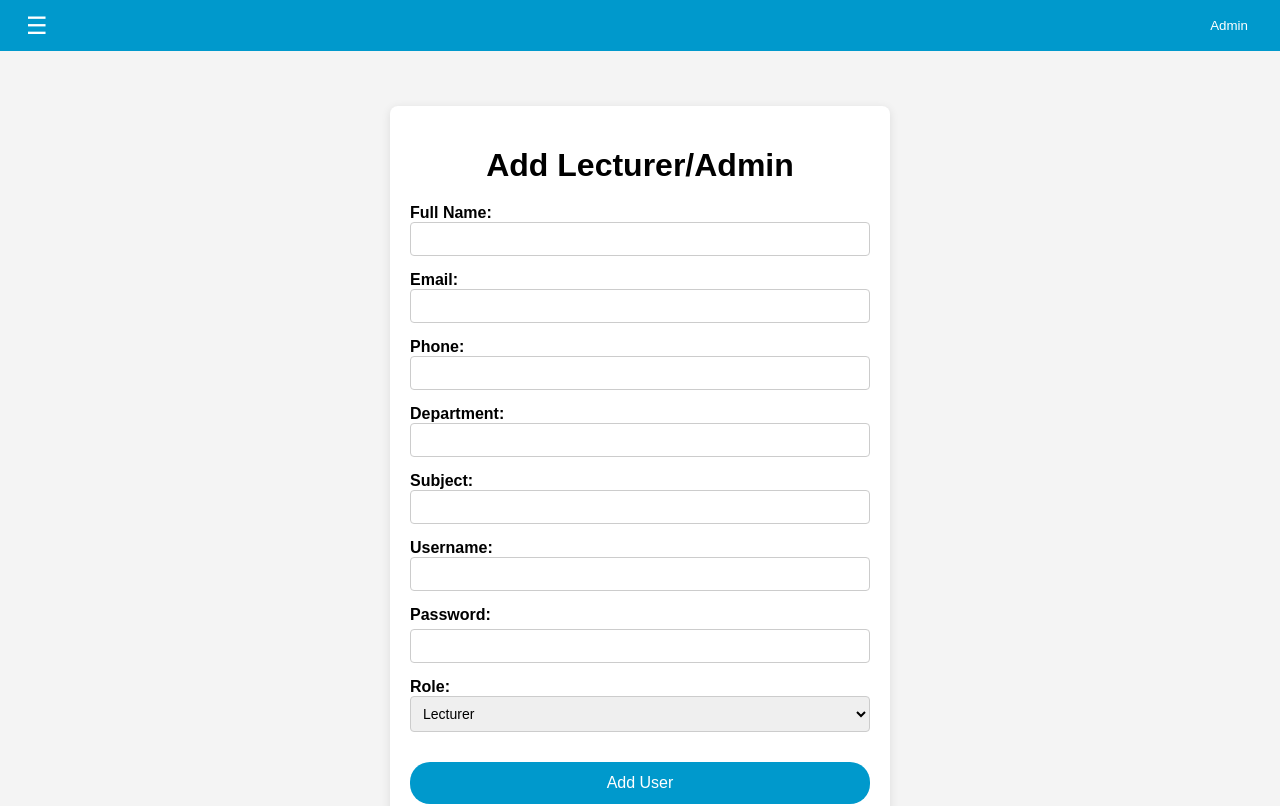
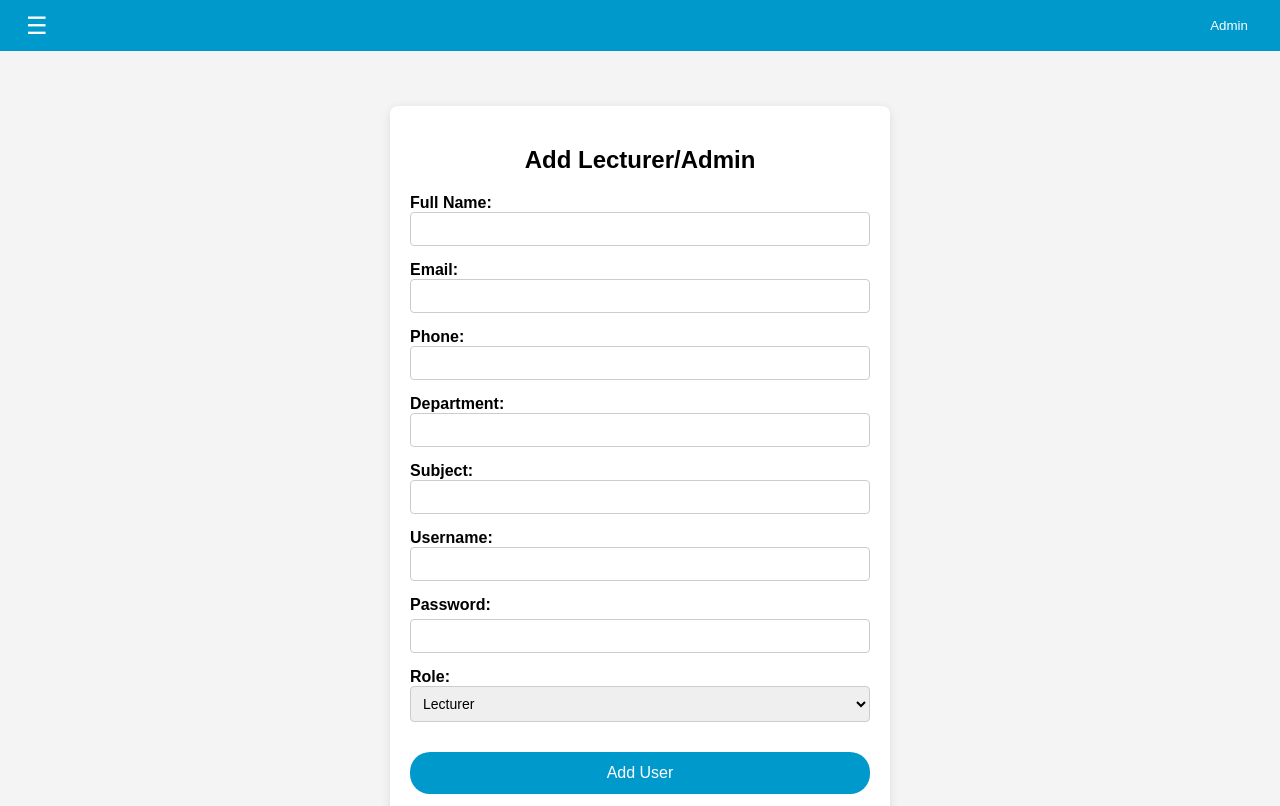
Before and after one commit to gunathilakax/ReservationSystem, a React (Vite) app in the folder frontend/: page /lectures in a window 1280 px wide. Shown: the top 806 px of the page. Built offline with nearby package versions, Linux system fonts and the light colour scheme; no server answers.

Commit message:
Correction

```diff
--- a/frontend/src/pages/AdminCalendarPage.css
+++ b/frontend/src/pages/AdminCalendarPage.css
@@ -1,9 +1,9 @@
 .admin-calendar-page {
-  display: flex; /* Use flexbox for alignment */
+  /*display: flex; /* Use flexbox for alignment */
   justify-content: center; /* Center content horizontally */
   align-items: center; /* Center content vertically */
   min-height: 100vh; /* Full height of the viewport */
-  padding: 20px;
+  padding: 50px;
   margin-top: 50px;
   background-image: url("../assets/bgimg.png");
   background-size: cover; /* Ensure the background image covers the area */
--- a/frontend/src/pages/AdminLecturerPage.css
+++ b/frontend/src/pages/AdminLecturerPage.css
@@ -20,7 +20,7 @@
   width: 100%; /* Responsive width */
 }
 
-.adlec-content h1 {
+.adlec-content h2 {
   text-align: center;
   margin-bottom: 20px;
 }
--- a/frontend/src/pages/AdminLecturerPage.jsx
+++ b/frontend/src/pages/AdminLecturerPage.jsx
@@ -45,7 +45,7 @@ const AdminLecturerPage = () => {
     <div className="admin-lecturer-page">
       <AdminNavBar /><br /><br />
       <div className="adlec-content">
-        <h1>Add Lecturer/Admin</h1>
+        <h2>Add Lecturer/Admin</h2>
         <form className="adlec-form" onSubmit={handleSubmit}>
           <label className="adlec-label">Full Name:
             <input
--- a/frontend/src/pages/LecturerCalendarPage.css
+++ b/frontend/src/pages/LecturerCalendarPage.css
@@ -1,11 +1,11 @@
 /* src/pages/LecturerCalendarPage.css */
 
 .lec-calendar-page {
-  display: flex; /* Use flexbox for alignment */
+  /*display: flex; /* Use flexbox for alignment */
   justify-content: center; /* Center content horizontally */
   align-items: center; /* Center content vertically */
   min-height: 100vh; /* Full height of the viewport */
-  padding: 20px;
+  padding: 50px;
   margin-top: 50px;
   background-image: url("../assets/bgimg.png");
   background-size: cover; /* Ensure the background image covers the area */
```
